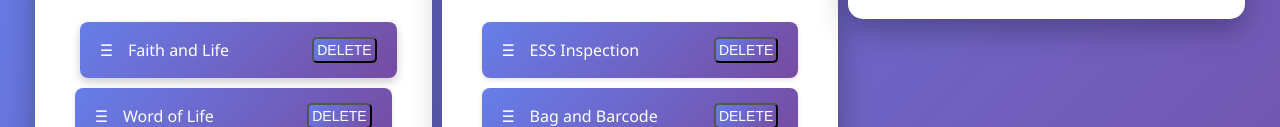
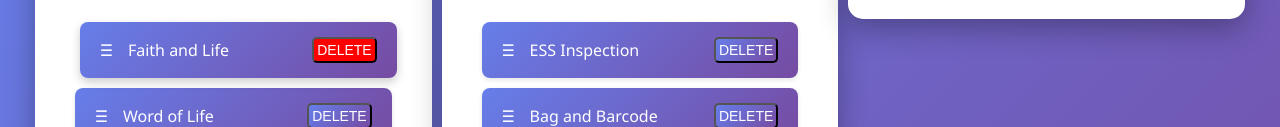
Before and after one commit to Neolithic02/Project-Manager-Work, a plain HTML site: page index.html in a window 1280 px wide. In both pictures the pointer is over the button 339 px from the left and 249 px from the top of the page. Shown: the part 199-326 px from the top of the page. Drawn offline with nearby package versions, Linux system fonts and the light colour scheme.

Commit message:
delete button hover CSS

```diff
--- a/index.html
+++ b/index.html
@@ -106,6 +106,11 @@
             color: white;
             flex-shrink: 0;
         }
+
+        .delbtn:hover {
+            background: red;
+        }
+
         .addbtn {
             display: block;
             width: 66%;
@@ -148,7 +153,7 @@
     <div class="container">
     <h1>✅ Completed</h1>
     <ul id="list3" class="sortlist">
-        <!-- Start empty or add some example items -->
+
     </ul>
 </div>
     <script>
```
